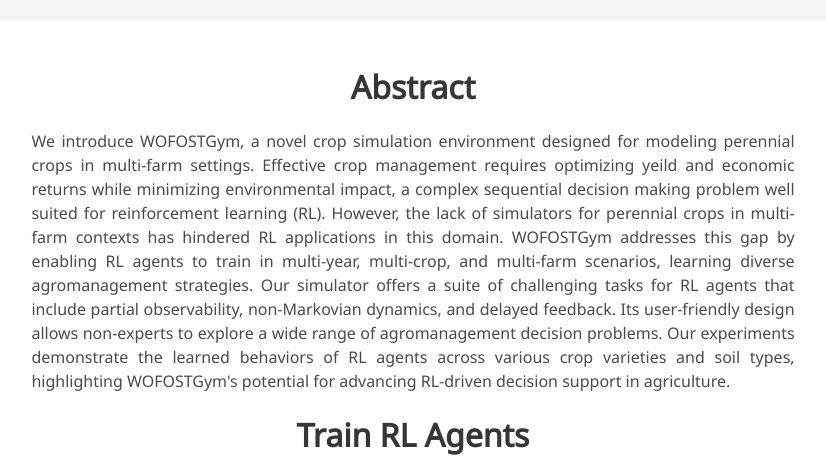
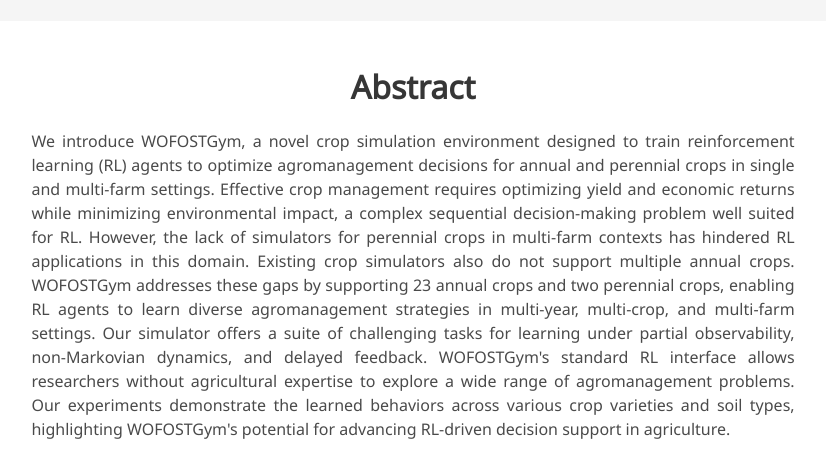
Before and after one commit to Intelligent-Reliable-Autonomous-Systems/WOFOST-Site, a plain HTML site: page index.html in a window 1280 px wide. Shown: the part 1062-1524 px from the top of the page, without its empty margins (227-1053 px from the left). Drawn offline with nearby package versions, Linux system fonts and the light colour scheme; some icons are missing; a web font is replaced by a local one.

Commit message:
abstract

```diff
--- a/index.html
+++ b/index.html
@@ -6,7 +6,7 @@
         content="A Multi-Year Multi-Farm Crop Simulator for Learning Perennial and Annual Crop Management Strategies with RL.">
   <meta name="keywords" content="WOFOST-Gym, WOFOST">
   <meta name="viewport" content="width=device-width, initial-scale=1">
-  <title>WOFOSTGym: A Crop Simulator for Learning Perennial Crop Management Strategies</title>
+  <title>WOFOSTGym: A Crop Simulator for Learning Annual and Perennial Crop Management Strategies</title>
 
   <link href="https://fonts.googleapis.com/css?family=Google+Sans|Noto+Sans|Castoro"
         rel="stylesheet">
@@ -200,15 +200,15 @@
         <h2 class="title is-3">Abstract</h2>
         <div class="content has-text-justified">
           <p>
-            We introduce WOFOSTGym, a novel crop simulation environment designed for modeling perennial crops in multi-farm settings.
-            Effective crop management requires optimizing yeild and economic returns while minimizing environmental impact, a complex sequential decision
-            making problem well suited for reinforcement learning (RL). However, the lack of simulators for perennial crops in multi-farm contexts has
-            hindered RL applications in this domain. WOFOSTGym addresses this gap by enabling
-            RL agents to train in multi-year, multi-crop, and multi-farm scenarios, learning diverse agromanagement strategies. Our simulator offers a
-            suite of challenging tasks for RL agents that include partial observability, non-Markovian dynamics, and delayed feedback. Its user-friendly
-            design allows non-experts to explore a wide range of agromanagement decision problems. Our experiments demonstrate the learned
-            behaviors of RL agents across various crop varieties and soil types, highlighting WOFOSTGym's potential for advancing
-            RL-driven decision support in agriculture.
+          We introduce WOFOSTGym, a novel crop simulation environment designed to train reinforcement learning (RL) agents to optimize agromanagement decisions
+          for annual and perennial crops in single and multi-farm settings. Effective crop management requires optimizing yield and economic returns while
+          minimizing environmental impact, a complex sequential decision-making problem well suited for RL. However, the lack of simulators for perennial
+          crops in multi-farm contexts has hindered RL applications in this domain. Existing crop simulators also do not support multiple annual crops.
+          WOFOSTGym addresses these gaps by supporting 23 annual crops and two perennial crops, enabling RL agents to learn diverse agromanagement strategies
+          in multi-year, multi-crop, and multi-farm settings. Our simulator offers a suite of challenging tasks for learning under partial observability,
+          non-Markovian dynamics, and delayed feedback. WOFOSTGym's standard RL interface allows researchers without agricultural expertise to explore a wide
+          range of agromanagement problems. Our experiments demonstrate the learned behaviors across various crop varieties and soil types, highlighting WOFOSTGym's
+          potential for advancing RL-driven decision support in agriculture.
           </p>
         </div>
       </div>
```
